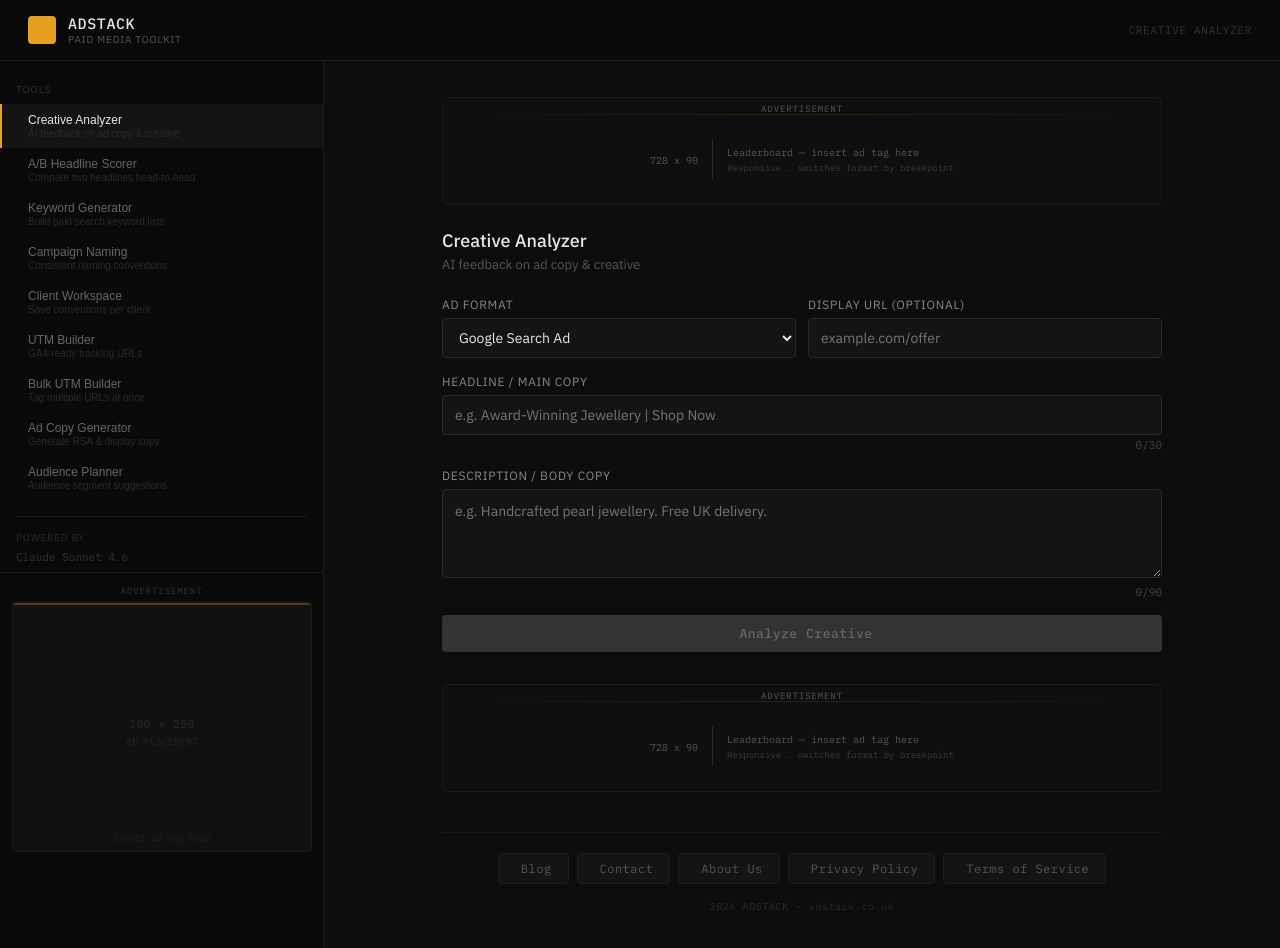
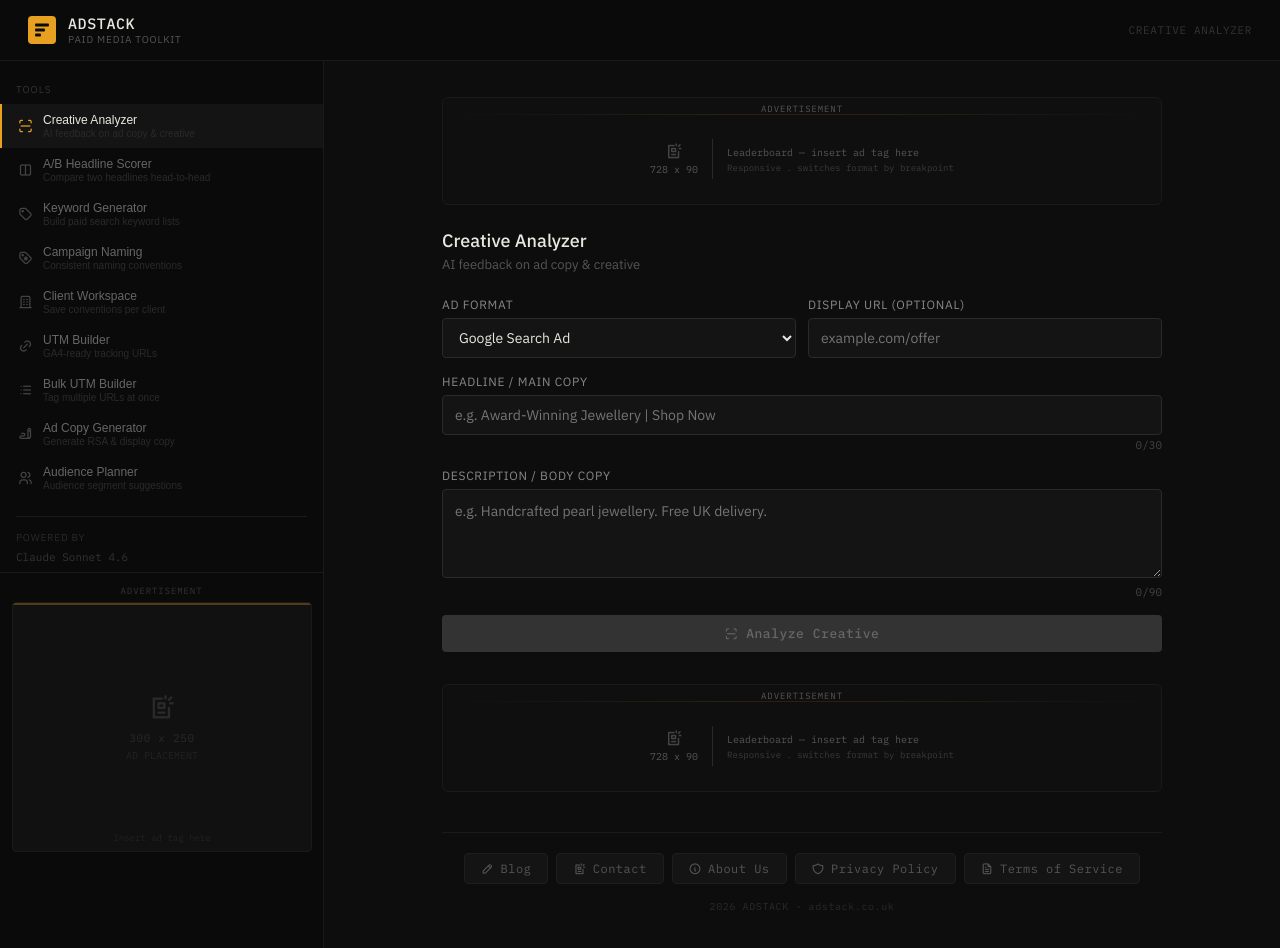
Before and after one commit to j-bit135/adstack, a React (Vite) app: page / in a window 1280 px wide. Shown: the top 948 px of the page. Built offline with nearby package versions, Linux system fonts and the light colour scheme.

Commit message:
Restore SVG logo

```diff
--- a/src/App.jsx
+++ b/src/App.jsx
@@ -62,7 +62,8 @@
 
 
 const styles = `
-  @import url('https://fonts.googleapis.com/css2?family=IBM+Plex+Mono:wght@400;500&family=IBM+Plex+Sans:wght@300;400;500;600&display=swap');
+@import url('https://cdn.jsdelivr.net/npm/@tabler/icons-webfont@latest/tabler-icons.min.css');
+    @import url('https://fonts.googleapis.com/css2?family=IBM+Plex+Mono:wght@400;500&family=IBM+Plex+Sans:wght@300;400;500;600&display=swap');
   *, *::before, *::after { box-sizing: border-box; margin: 0; padding: 0; }
   html { -webkit-text-size-adjust: 100%; }
   body, #root { background: #0d0d0d; color: #e8e8e0; font-family: 'IBM Plex Sans', sans-serif; }
@@ -1550,8 +1551,12 @@
         <div style={{ padding:"16px 16px 10px", display:"flex", alignItems:"center", justifyContent:"space-between", borderBottom:"1px solid #1a1a1a" }}>
           <div style={{ display:"flex", alignItems:"center", gap:10 }}>
             <div style={{ width:26,height:26,background:ACCENT,borderRadius:4,display:"flex",alignItems:"center",justifyContent:"center",flexShrink:0 }}>
-              <i className="ti ti-chart-dots-3" style={{ fontSize:14, color:"#0d0d0d" }} />
-            </div>
+                <svg width="14" height="12" viewBox="0 0 16 14" fill="none" xmlns="http://www.w3.org/2000/svg">
+                  <rect x="1" y="0.5" width="14" height="3" rx="1" fill="#0d0d0d"/>
+                  <rect x="1" y="5.5" width="10" height="3" rx="1" fill="#0d0d0d"/>
+                  <rect x="1" y="10.5" width="6" height="3" rx="1" fill="#0d0d0d"/>
+                </svg>
+              </div>
             <div>
               <div style={{ fontFamily:"IBM Plex Mono",fontSize:13,fontWeight:500,color:"#e8e8e0",letterSpacing:".04em" }}>ADSTACK</div>
               <div style={{ fontSize:9,color:"#444",letterSpacing:".08em" }}>PAID MEDIA TOOLKIT</div>
@@ -1621,8 +1626,12 @@
         {!isMobile && (
           <div style={{ borderBottom:"1px solid #1a1a1a",padding:"14px 28px",display:"flex",alignItems:"center",justifyContent:"space-between",background:"#0a0a0a",flexShrink:0 }}>
             <div style={{ display:"flex",alignItems:"center",gap:12 }}>
-              <div style={{ width:28,height:28,background:ACCENT,borderRadius:4,display:"flex",alignItems:"center",justifyContent:"center" }}>
-                <i className="ti ti-chart-dots-3" style={{ fontSize:16,color:"#0d0d0d" }} />
+              <div style={{ width:28,height:28,background:ACCENT,borderRadius:4,display:"flex",alignItems:"center",justifyContent:"center",flexShrink:0 }}>
+                <svg width="16" height="14" viewBox="0 0 16 14" fill="none" xmlns="http://www.w3.org/2000/svg">
+                  <rect x="1" y="0.5" width="14" height="3" rx="1" fill="#0d0d0d"/>
+                  <rect x="1" y="5.5" width="10" height="3" rx="1" fill="#0d0d0d"/>
+                  <rect x="1" y="10.5" width="6" height="3" rx="1" fill="#0d0d0d"/>
+                </svg>
               </div>
               <div>
                 <div style={{ fontFamily:"IBM Plex Mono",fontSize:15,fontWeight:500,color:"#e8e8e0",letterSpacing:".04em" }}>ADSTACK</div>
@@ -1641,8 +1650,12 @@
         {isMobile && (
           <div className="mobile-header" style={{ borderBottom:"1px solid #1a1a1a",padding:"12px 16px",display:"flex",alignItems:"center",justifyContent:"space-between",background:"#0a0a0a",flexShrink:0 }}>
             <div style={{ display:"flex",alignItems:"center",gap:10 }}>
-              <div style={{ width:26,height:26,background:ACCENT,borderRadius:4,display:"flex",alignItems:"center",justifyContent:"center" }}>
-                <i className="ti ti-chart-dots-3" style={{ fontSize:14,color:"#0d0d0d" }} />
+              <div style={{ width:26,height:26,background:ACCENT,borderRadius:4,display:"flex",alignItems:"center",justifyContent:"center",flexShrink:0 }}>
+                <svg width="14" height="12" viewBox="0 0 16 14" fill="none" xmlns="http://www.w3.org/2000/svg">
+                  <rect x="1" y="0.5" width="14" height="3" rx="1" fill="#0d0d0d"/>
+                  <rect x="1" y="5.5" width="10" height="3" rx="1" fill="#0d0d0d"/>
+                  <rect x="1" y="10.5" width="6" height="3" rx="1" fill="#0d0d0d"/>
+                </svg>
               </div>
               <div style={{ fontFamily:"IBM Plex Mono",fontSize:13,fontWeight:500,color:"#e8e8e0",letterSpacing:".04em" }}>ADSTACK</div>
             </div>
```
Also changed, not shown: 1 other file (tests, documents, lock files or other folders).
